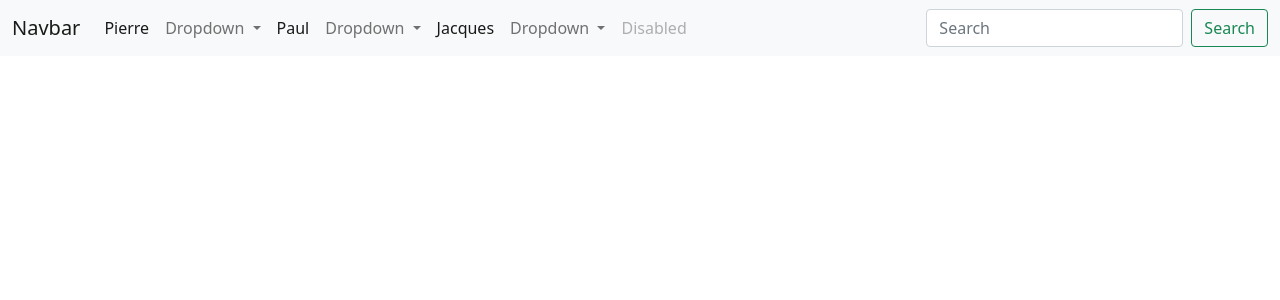
After one commit to OlivierBillant/PHP-demoPhp-1, a PHP site: page /TD8-boucles.php in a window 1280 px wide. The commit adds this page. Shown: the top 300 px of the page. Run offline with PHP 8.4, Linux system fonts and the light colour scheme.

Commit message:
ADD TD6-8

```diff
--- a/TD5-les-tableaux.php
+++ b/TD5-les-tableaux.php
@@ -34,3 +34,7 @@ var_dump($classe);
 //L'accès aux éléments d'un tableau se fera par un indice dans les crochets.
 
 var_dump($classe["QCDA_006F"][5]);
+
+//Fonctions utiles :
+//explode()
+//implode()
--- /dev/null
+++ b/TD8-boucles.php
@@ -0,0 +1,66 @@
+<!--
+Les boucles sont similaires à celles du en java
+Le foreach : foreach ($tableau as $valeur)
+ -->
+
+<?php
+    //declaration menu
+    $menu = ["Pierre", "Paul", "Jacques"];
+
+    //menu avec clef/valeur on peut associer à un élément du tableau un lien href de redirection directement
+    $menuValeur = ["Pierre"=>"index", "Martin"=>"mail-martin", "Jacques"=>"about"];
+    /*
+    foreach($table as $key => $val):
+    <a class="nav-link active" aria-current="page" href="<?= $val?>.php"><?=$key?></a>
+    */
+
+?>
+
+<!DOCTYPE html>
+<html lang="en">
+<head>
+    <meta charset="UTF-8">
+    <meta http-equiv="X-UA-Compatible" content="IE=edge">
+    <meta name="viewport" content="width=device-width, initial-scale=1.0">
+    <title>Document</title>
+    <link rel="stylesheet" href="https://cdn.jsdelivr.net/npm/bootstrap@5.1.3/dist/css/bootstrap.min.css" integrity="sha384-1BmE4kWBq78iYhFldvKuhfTAU6auU8tT94WrHftjDbrCEXSU1oBoqyl2QvZ6jIW3" crossorigin="anonymous">
+</head>
+<body>
+
+<nav class="navbar navbar-expand-lg navbar-light bg-light">
+  <div class="container-fluid">
+    <a class="navbar-brand" href="#">Navbar</a>
+    <button class="navbar-toggler" type="button" data-bs-toggle="collapse" data-bs-target="#navbarSupportedContent" aria-controls="navbarSupportedContent" aria-expanded="false" aria-label="Toggle navigation">
+      <span class="navbar-toggler-icon"></span>
+    </button>
+    <div class="collapse navbar-collapse" id="navbarSupportedContent">
+      <ul class="navbar-nav me-auto mb-2 mb-lg-0">
+          <?php foreach($menu as $elem): ?>
+        <li class="nav-item">
+          <a class="nav-link active" aria-current="page" href="#"><?= $elem ?></a>
+        </li>
+          <a class="nav-link dropdown-toggle" href="#" id="navbarDropdown" role="button" data-bs-toggle="dropdown" aria-expanded="false">
+            Dropdown
+          </a>
+          <?php endforeach; ?>
+          <ul class="dropdown-menu" aria-labelledby="navbarDropdown">
+            <li><a class="dropdown-item" href="#">Action</a></li>
+          </ul>
+        </li>
+        <li class="nav-item">
+          <a class="nav-link disabled" href="#" tabindex="-1" aria-disabled="true">Disabled</a>
+        </li>
+      </ul>
+      <form class="d-flex">
+        <input class="form-control me-2" type="search" placeholder="Search" aria-label="Search">
+        <button class="btn btn-outline-success" type="submit">Search</button>
+      </form>
+    </div>
+  </div>
+</nav>
+</body>
+</html>
+
+<!-- Inclusion de fichier
+include :
+-->
```
Also changed, not shown: TD6-explode-implode.php (added, +10 -0 lines), TD7-conditions.php (added, +48 -0 lines).
